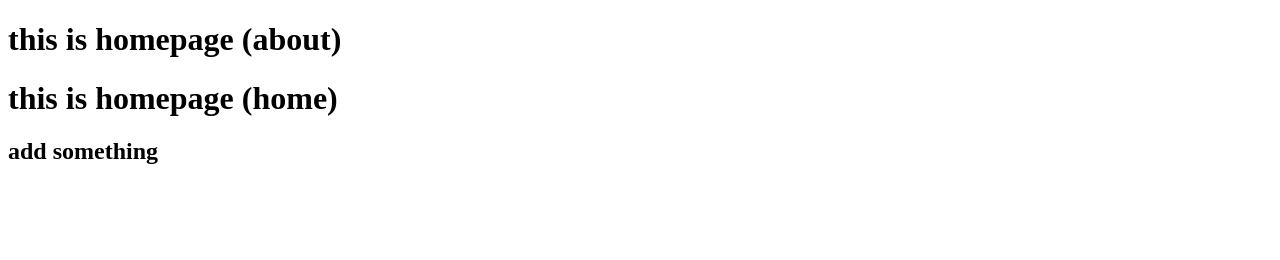
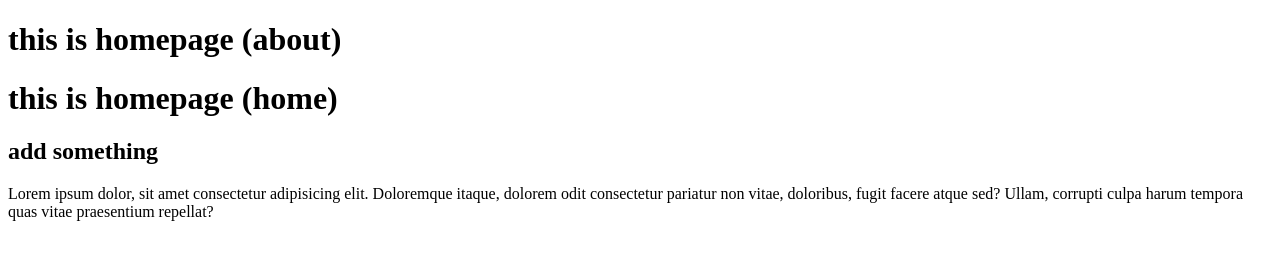
Before and after one commit to kishorkamdi/giot, a plain HTML site: page index.html in a window 1280 px wide. Drawn offline with Linux system fonts and the light colour scheme.

Commit message:
another add

```diff
--- a/index.html
+++ b/index.html
@@ -10,5 +10,6 @@
     <h1>this is homepage (about)</h1>
     <h1>this is homepage (home)</h1>
     <h2>add something</h2>
+    <p>Lorem ipsum dolor, sit amet consectetur adipisicing elit. Doloremque itaque, dolorem odit consectetur pariatur non vitae, doloribus, fugit facere atque sed? Ullam, corrupti culpa harum tempora quas vitae praesentium repellat?</p>
 </body>
 </html>
```
